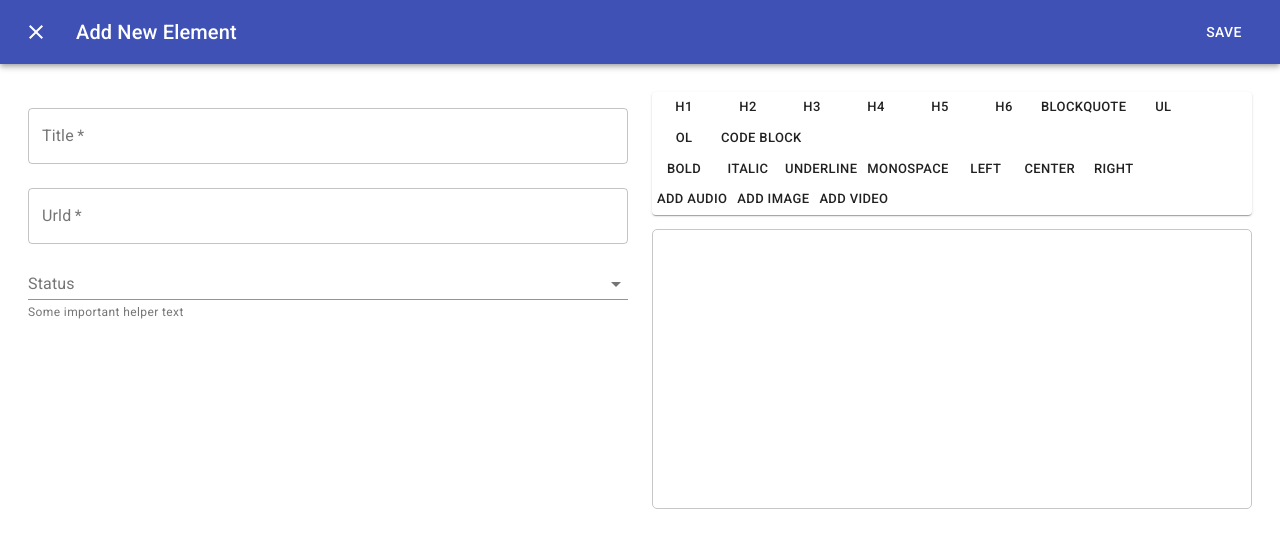
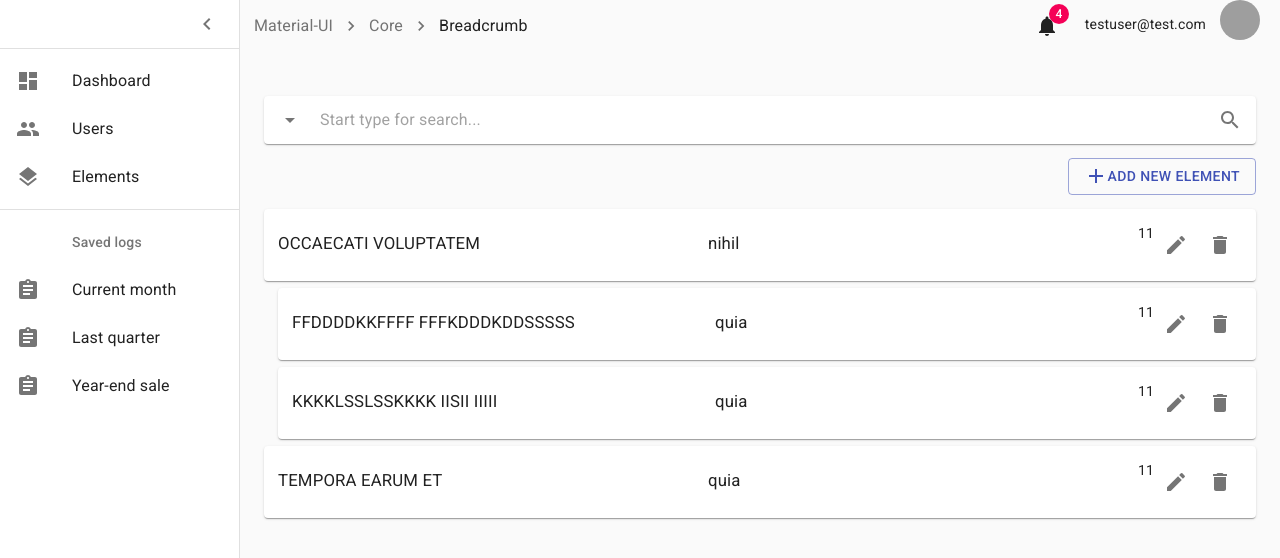
Before and after one commit to go-rest-framework/demo, a React app: page / in a window 1280 px wide. Shown: the top 558 px of the page. Built offline with nearby package versions, Linux system fonts and the light colour scheme; grey boxes are pictures that could not be loaded.

Commit message:
elements_done

```diff
--- a/src/contentElements/ContentElements.js
+++ b/src/contentElements/ContentElements.js
@@ -15,6 +15,8 @@ import Avatar from '@material-ui/core/Avatar';
 import Typography from '@material-ui/core/Typography';
 import Form from './Form.js';
 import AlertDialogSlide from './AlertDialogSlide.js';
+import UMenu from '@material-ui/core/Menu';
+import UMenuItem from '@material-ui/core/MenuItem';
 
 const useStyles = makeStyles({
     root: {
@@ -70,7 +72,46 @@ let testJsonData = `
         "kind": 1,
         "status": 1,
         "tags": "news",
-        "elements": null,
+        "elements": [
+            {
+                "ID": 3,
+                "CreatedAt": "2019-07-24T01:26:27Z",
+                "UpdatedAt": "2019-07-24T01:26:27Z",
+                "DeletedAt": null,
+                "urld": "quia",
+                "userID": 1,
+                "parent": 1,
+                "title": "FFDDDDKKFFFF FFFKDDDKDDSSSSS",
+                "description": "in qui veritatis veniam mollitia laudantium amet. quia sed enim. sed natus quidem assumenda labore. voluptate qui molestiae quia vel vel rem minima. voluptatem voluptatum ut voluptatem quos et quam. dolore voluptas voluptas. omnis deleniti est perspiciatis veniam soluta voluptatem eius.",
+                "content": "Lorem ipsum dolor sit amet, consetetur sadipscing elitr, sed diam nonumy eirmod tempor invidunt ut labore et dolore magna aliquyam erat, sed diam voluptua. At vero eos et accusam et justo duo dolores et ea rebum. Stet clita kasd gubergren, no sea takimata sanctus est Lorem ipsum dolor sit amet.",
+                "meta_title": "SEQUI UT",
+                "meta_descr": "libero voluptate deleniti dignissimos et explicabo magni. autem consequatur porro. repellendus officia et. sed enim non error placeat quod natus. et vero quia. assumenda et commodi. tempore excepturi quibusdam laborum. quis deleniti quidem deserunt et quaerat cupiditate aut. qui vel sed voluptatem.",
+                "kind": 1,
+                "status": 1,
+                "tags": "news,test",
+                "elements": null,
+                "comments": null
+            },
+            {
+                "ID": 4,
+                "CreatedAt": "2019-07-24T01:26:27Z",
+                "UpdatedAt": "2019-07-24T01:26:27Z",
+                "DeletedAt": null,
+                "urld": "quia",
+                "userID": 1,
+                "parent": 1,
+                "title": "KKKKLSSLSSKKKK IISII IIIII",
+                "description": "in qui veritatis veniam mollitia laudantium amet. quia sed enim. sed natus quidem assumenda labore. voluptate qui molestiae quia vel vel rem minima. voluptatem voluptatum ut voluptatem quos et quam. dolore voluptas voluptas. omnis deleniti est perspiciatis veniam soluta voluptatem eius.",
+                "content": "Lorem ipsum dolor sit amet, consetetur sadipscing elitr, sed diam nonumy eirmod tempor invidunt ut labore et dolore magna aliquyam erat, sed diam voluptua. At vero eos et accusam et justo duo dolores et ea rebum. Stet clita kasd gubergren, no sea takimata sanctus est Lorem ipsum dolor sit amet.",
+                "meta_title": "SEQUI UT",
+                "meta_descr": "libero voluptate deleniti dignissimos et explicabo magni. autem consequatur porro. repellendus officia et. sed enim non error placeat quod natus. et vero quia. assumenda et commodi. tempore excepturi quibusdam laborum. quis deleniti quidem deserunt et quaerat cupiditate aut. qui vel sed voluptatem.",
+                "kind": 1,
+                "status": 1,
+                "tags": "news,test",
+                "elements": null,
+                "comments": null
+            }
+        ],
         "comments": null
     },
     {
@@ -98,10 +139,61 @@ let testJsonData = `
 
 //<Divider className={classes.divider} />
 
+function Item(props) {
+    const classes = useStyles();
+    let data = props.data;
+    let index = props.index;
+    let keys = [];
+    let elements = null;
+    if (data[index] != undefined && data[index].elements != null && data[index].elements.length > 0) {
+        keys = Object.keys(data[index].elements);
+        elements = data[index].elements;
+    }
+    return (
+        <div>
+            <Paper className={classes.items} style={{marginLeft:props.lvl+'em'}}>
+                <div className={classes.name}>
+                    {data[index].title}
+                </div>
+                <div className={classes.name}>
+                    {data[index].urld}
+                </div>
+                <div>
+                    {data[index].kind}
+                </div>
+                <div>
+                    {data[index].status}
+                </div>
+                <IconButton className={classes.iconButton} aria-label="Edit" onClick={props.handleClickOpen}>
+                    <EditIcon />
+                </IconButton>
+                <IconButton className={classes.iconButton} aria-label="Delete" onClick={props.handleDeleteAsk}>
+                    <DeleteIcon />
+                </IconButton>
+            </Paper>
+            {
+                keys.map((index) => {
+                    return (
+                        <Item
+                            data={elements}
+                            index={index}
+                            key={'elementID_'+elements[index].ID}
+                            handleClickOpen={props.handleClickOpen}
+                            handleDeleteAsk={props.handleDeleteAsk}
+                            lvl={props.lvl+1}
+                        />
+                    );
+                })
+            }
+        </div>
+    );
+}
+
 export default function ContentElements(props) {
     const classes = useStyles();
-    const [open, setOpen] = React.useState(true);
+    const [open, setOpen] = React.useState(false);
     const [deleteopen, setDeleteOpen] = React.useState(false);
+    const [anchorEl, setAnchorEl] = React.useState(null);
 
     let data = JSON.parse(testJsonData);
     data = data.data
@@ -128,14 +220,37 @@ export default function ContentElements(props) {
         alert('send request for delete element');
     }
 
+    function handleSMClick(event) {
+        setAnchorEl(event.currentTarget);
+    }
+
+    function handleSMClose() {
+        setAnchorEl(null);
+    }
+
 
     return (
         <div>
             <AlertDialogSlide open={deleteopen} handleDeleteAbort={handleDeleteAbort} handleDelete={handleDelete} />
             <Paper className={classes.root}>
-              <IconButton className={classes.iconButton} aria-label="Menu">
+              <IconButton
+                  className={classes.iconButton}
+                  aria-label="Menu"
+                  onClick={handleSMClick}
+              >
                 <MenuIcon />
               </IconButton>
+              <UMenu
+                  id="user-menu"
+                  anchorEl={anchorEl}
+                  keepMounted
+                  open={Boolean(anchorEl)}
+                  onClose={handleSMClose}
+              >
+                  <UMenuItem onClick={handleSMClose}>Menu1</UMenuItem>
+                  <UMenuItem onClick={handleSMClose}>Menu2</UMenuItem>
+                  <UMenuItem onClick={handleSMClose}>Menu3</UMenuItem>
+              </UMenu>
               <InputBase
                 className={classes.input}
                 placeholder="Start type for search..."
@@ -149,26 +264,14 @@ export default function ContentElements(props) {
             {
                 keys.map((index) => {
                     return (
-                        <Paper key={'userID_'+data[index].ID} className={classes.items}>
-                            <div className={classes.name}>
-                                {data[index].title}
-                            </div>
-                            <div className={classes.name}>
-                                {data[index].urld}
-                            </div>
-                            <div>
-                                {data[index].kind}
-                            </div>
-                            <div>
-                                {data[index].status}
-                            </div>
-                            <IconButton className={classes.iconButton} aria-label="Edit" onClick={handleClickOpen}>
-                                <EditIcon />
-                            </IconButton>
-                            <IconButton className={classes.iconButton} aria-label="Delete" onClick={handleDeleteAsk}>
-                                <DeleteIcon />
-                            </IconButton>
-                        </Paper>
+                        <Item
+                            data={data}
+                            index={index}
+                            key={'elementID_'+data[index].ID}
+                            handleClickOpen={handleClickOpen}
+                            handleDeleteAsk={handleDeleteAsk}
+                            lvl={0}
+                        />
                     );
                 })
             }
--- a/src/menu/Menu.js
+++ b/src/menu/Menu.js
@@ -24,6 +24,8 @@ import LayersIcon from '@material-ui/icons/Layers';
 import AssignmentIcon from '@material-ui/icons/Assignment';
 import Breadcrumbs from './Breadcrumbs.js';
 import Avatar from '@material-ui/core/Avatar';
+import UMenu from '@material-ui/core/Menu';
+import UMenuItem from '@material-ui/core/MenuItem';
 import {
     mainListItems,
     secondaryListItems
@@ -119,6 +121,7 @@ const useStyles = makeStyles(theme => ({
     },
     avatar: {
         margin: '0 1em 0 0',
+        cursor: 'pointer',
     },
     curusername: {
         padding: '1em',
@@ -130,13 +133,24 @@ export default function Menu(app) {
     console.log(app);
     const classes = useStyles();
 
+    const [anchorEl, setAnchorEl] = React.useState(null);
+
     const [open, setOpen] = React.useState(true);
+
     const handleDrawerOpen = () => {
         setOpen(true);
     };
     const handleDrawerClose = () => {
         setOpen(false);
     };
+
+    function handleClick(event) {
+        setAnchorEl(event.currentTarget);
+    }
+
+    function handleClose() {
+        setAnchorEl(null);
+    }
 
     function switchToUsers(e) {
         e.preventDefault();
@@ -172,9 +186,21 @@ export default function Menu(app) {
                 testuser@test.com
             </div>
             <Avatar
+                onClick={handleClick}
                 alt="Remy Sharp"
                 src="https://lh3.googleusercontent.com/a-/AAuE7mAmekuYgBj8w1wXk81CVdg1N1Tmq1EJdKR6YyiEXA=s96"
                 className={classes.avatar} />
+            <UMenu
+                id="user-menu"
+                anchorEl={anchorEl}
+                keepMounted
+                open={Boolean(anchorEl)}
+                onClose={handleClose}
+            >
+                <UMenuItem onClick={handleClose}>Profile</UMenuItem>
+                <UMenuItem onClick={handleClose}>My account</UMenuItem>
+                <UMenuItem onClick={handleClose}>Logout</UMenuItem>
+            </UMenu>
         </div>
         <Drawer
           variant="permanent"
```
Also changed, not shown: src/Layout.js (indentation only).
